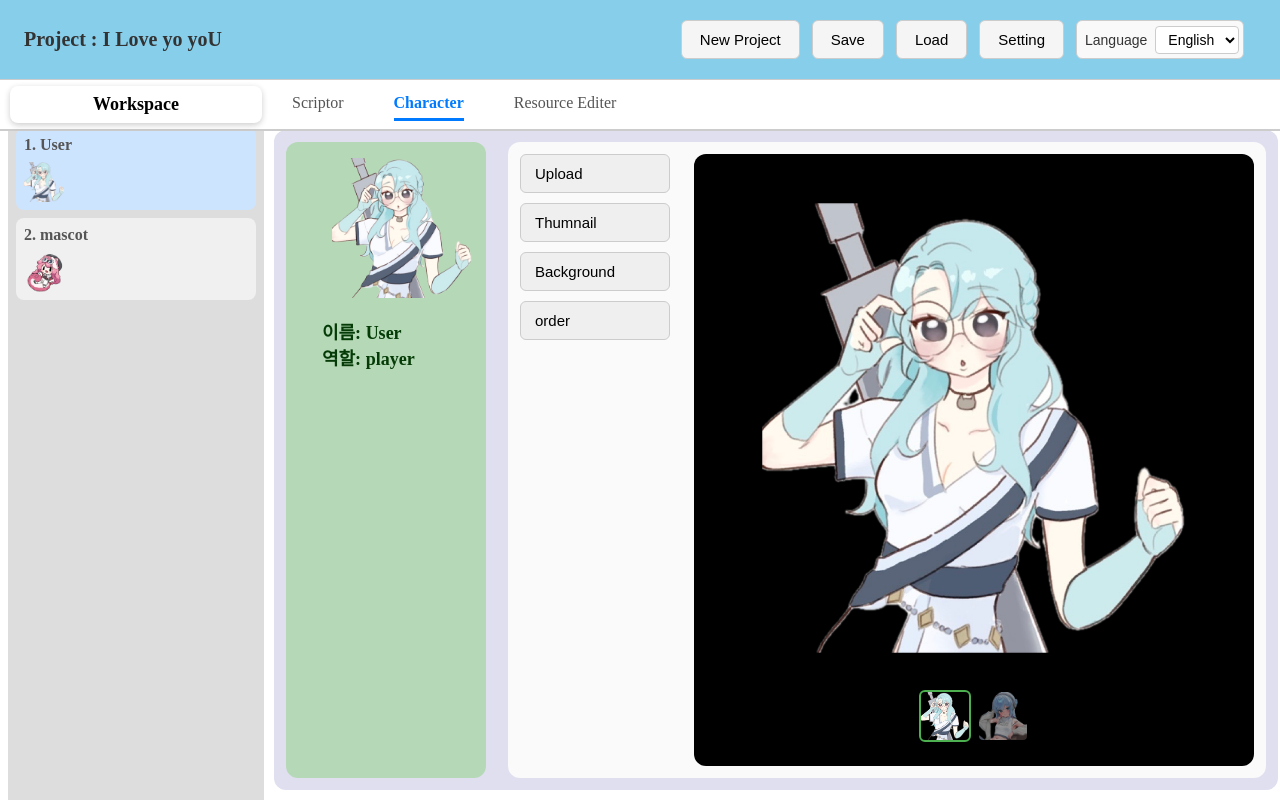
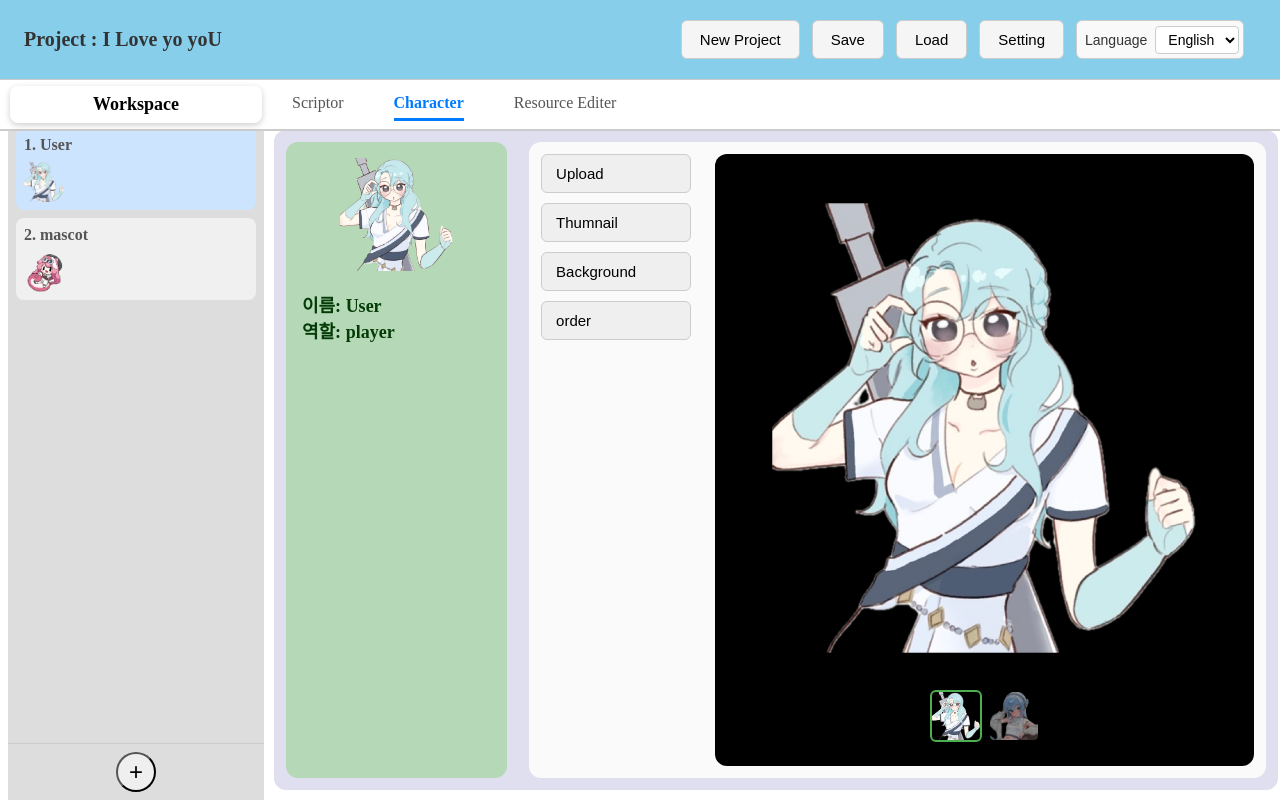
Before and after one commit to andoricano/JsonGenerator, a React (Vite) app: page / in a window 1280 px wide. Built offline with nearby package versions, Linux system fonts and the light colour scheme.

Commit message:
[feat] add character 기능 추가.

```diff
--- a/src/components/aside/SideBar.tsx
+++ b/src/components/aside/SideBar.tsx
@@ -1,13 +1,28 @@
 import { useAppStore } from "../../AppProvider";
-import ScriptList from "./SideScriptBar";
+import { TOOLS } from "../main/Workspace";
+import SideCharacterBar from "./SideCharacterBar";
+import SideScriptBar from "./SideScriptBar";
 
 export default function SideBar() {
-    const { addScriptItem } = useAppStore();
+    const { addScriptItem, addChracterList, activeTool } = useAppStore();
 
 
-  const handleAdd = () => {
-    addScriptItem();
-  };
+
+    const handleAdd = () => {
+        switch (activeTool) {
+            case TOOLS.SCRIPTOR:
+                addScriptItem();
+                break;
+
+            case TOOLS.CHARACTER:
+                addChracterList();
+                break;
+
+            default:
+                break;
+        }
+    };
+
 
     return (
         <div
@@ -19,7 +34,9 @@ export default function SideBar() {
                 minHeight: 0,
             }}
         >
-            <ScriptList />
+
+            {activeTool === TOOLS.SCRIPTOR && <SideScriptBar />}
+            {activeTool === TOOLS.CHARACTER && <SideCharacterBar />}
 
             <div
                 style={{
--- a/src/components/main/Canvas.tsx
+++ b/src/components/main/Canvas.tsx
@@ -3,8 +3,8 @@ import Scriptor from "./tab/scriptor/Scriptor";
 import Editer from "./tab/editer/Editer";
 import { TOOLS } from "./Workspace";
 import Character from "./tab/character/Character";
-import SideScriptBar from "../aside/SideScriptBar";
 import SideCharacterBar from "../aside/SideCharacterBar";
+import SideBar from "../aside/SideBar";
 
 export default function Canvas() {
   const { activeTool } = useAppStore();
@@ -12,8 +12,7 @@ export default function Canvas() {
   return (
     <div style={styles.canvas}>
       <aside style={styles.aside}>
-        {activeTool === TOOLS.SCRIPTOR && <SideScriptBar />}
-        {activeTool === TOOLS.CHARACTER && <SideCharacterBar />}
+        <SideBar />
       </aside>
 
       <div style={styles.workspace}>
--- a/src/components/main/tab/character/info/CharacterInfo.tsx
+++ b/src/components/main/tab/character/info/CharacterInfo.tsx
@@ -7,14 +7,26 @@ export default function CharacterInfo() {
         return <EmptyState message="선택된 캐릭터가 없습니다." />;
     }
 
-    const { name, role, img } = selectedCharacter;
-    const profileImg = img?.[0] ? `/assets/${img[0]}` : null;
+    const profileImg = selectedCharacter.img?.[0]
+        ? `/assets/${selectedCharacter.img[0]}`
+        : null;
 
     return (
         <div style={styles.container}>
             <div style={styles.content}>
-                {profileImg && <ProfileImage src={profileImg} alt={name} />}
-                <CharacterDetails name={name} role={role} />
+                <div style={styles.imageWrapper}>
+                    {profileImg ? (
+                        <ProfileImage src={profileImg} alt={selectedCharacter.name} />
+                    ) : (
+                        <div style={styles.placeholderImage}></div>
+                    )}
+                </div>
+
+
+                <CharacterDetails
+                    name={selectedCharacter.name}
+                    role={selectedCharacter.role}
+                />
             </div>
         </div>
     );
@@ -22,8 +34,8 @@ export default function CharacterInfo() {
 
 function EmptyState({ message }: { message: string }) {
     return (
-        <div style={styles.container}>
-            <div style={styles.emptyMessage}>{message}</div>
+        <div style={{ ...styles.content, ...styles.emptyState }}>
+            {message}
         </div>
     );
 }
@@ -43,7 +55,7 @@ function CharacterDetails({ name, role }: { name: string; role: string }) {
 
 export const styles: Record<string, React.CSSProperties> = {
     container: {
-        width: "20%",
+        width: "30%",
         minWidth: "200px",
         height: "100%",
         minHeight: "500px",
@@ -51,20 +63,40 @@ export const styles: Record<string, React.CSSProperties> = {
         backgroundColor: "#b5d9b6ff",
         borderRadius: "12px",
         boxSizing: "border-box",
+        display: "flex",
+        flexDirection: "column",
     },
     content: {
         display: "flex",
         flexDirection: "column",
-        alignItems: "center",
         gap: "20px",
         padding: "16px",
+    },
+    emptyState: {
+        justifyContent: "center",
+        alignItems: "center",
+        textAlign: "center",
+        color: "white",
+        backgroundColor: "#b5d9b6ff",
+        minHeight: "500px",
+    },
+    imageWrapper: {
+        display: "flex",
+        justifyContent: "center",
         width: "100%",
     },
     image: {
-        width: "70%",
+        width: "60%",
         aspectRatio: "1 / 1",
         borderRadius: "8px",
         objectFit: "cover",
+    },
+    placeholderImage: {
+        width: "80%",
+        aspectRatio: "1 / 1",
+        borderRadius: "8px",
+        backgroundColor: "#ddd",
+        marginBottom: "16px",
     },
     textContainer: {
         width: "80%",
@@ -74,8 +106,4 @@ export const styles: Record<string, React.CSSProperties> = {
         fontWeight: "bold",
         fontSize: "18px",
     },
-    emptyMessage: {
-        color: "white",
-        padding: "16px",
-    },
 };
```
